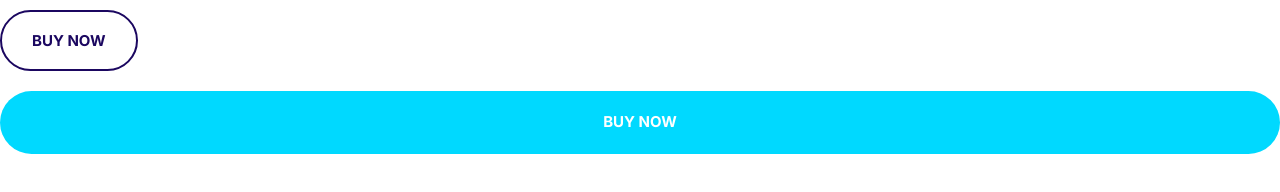
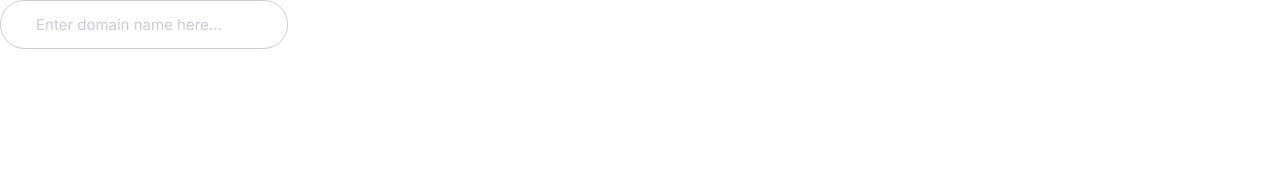
Before and after one commit to rayhan1650/moshify, a plain HTML site: page index.html in a window 1280 px wide. Drawn offline with Linux system fonts and the light colour scheme.

Commit message:
Create input field.

```diff
--- a/css/styles.css
+++ b/css/styles.css
@@ -239,3 +239,24 @@ a {
     font-size: 1.5rem;
   }
 }
+
+/*Inputs*/
+
+.input {
+  border-radius: 30px;
+  border: 1px solid #ccc;
+  color: var(--color-headings);
+  font-size: 2rem;
+  outline: 0;
+  padding: 1.5rem 3.5rem;
+}
+
+::placeholder {
+  color: #cdcbd7;
+}
+
+@media screen and (min-width: 1024px) {
+  .input {
+    font-size: 1.5rem;
+  }
+}
--- a/index.html
+++ b/index.html
@@ -14,8 +14,7 @@
 </head>
 
 <body>
-    <button class="btn btn--outline">Buy Now</button>
-    <a href="#" class="btn btn--secondary btn--block">Buy now</a>
+    <input type="text" class="input" placeholder="Enter domain name here...">
 </body>
 
 </html>
```
